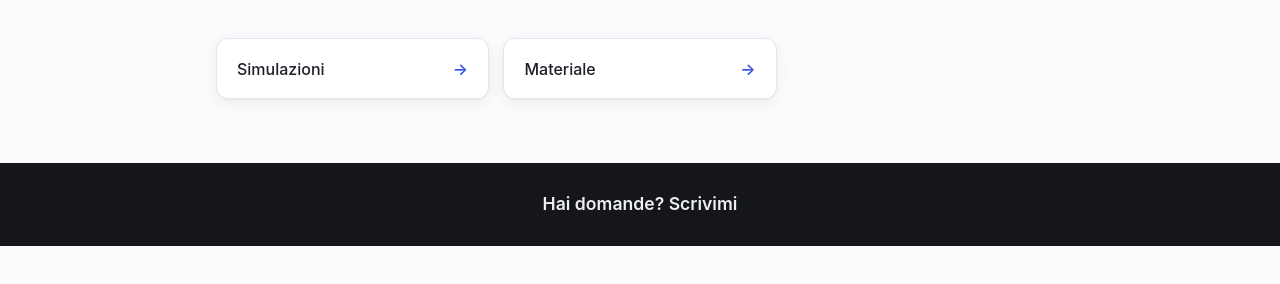
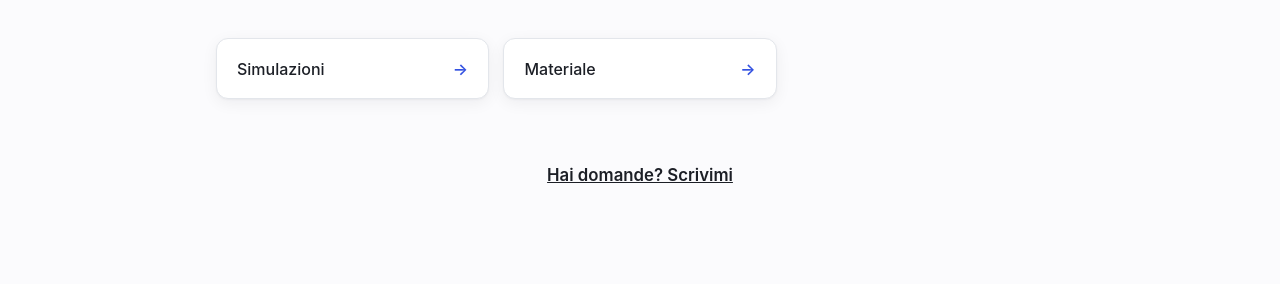
Before and after one commit to alessandroravelli/simulazioni-fisica-matematica, a plain HTML site: page public/index.html in a window 1280 px wide. Shown: the part 322-606 px from the top of the page. Drawn offline with Linux system fonts and the light colour scheme.

Commit message:
Contatto come testo semplice (colore adattivo al tema), hero anche su Simulazioni e Materiale senza citazione

```diff
--- a/public/assets/css/style.css
+++ b/public/assets/css/style.css
@@ -147,20 +147,20 @@ main.dashboard {
   padding-top: 2.5rem;
 }
 
-.banda-contatto {
+.contatto {
   display: block;
+  max-width: 56rem;
+  margin: 0 auto;
+  padding: 0 1.5rem 4rem;
   text-align: center;
-  padding: 1.75rem 1.5rem;
-  background: #14161c;
-  color: #eceef2;
-  text-decoration: none;
+  color: var(--fg);
+  text-decoration: underline;
   font-weight: 600;
-  font-size: 1.1rem;
-  transition: opacity 0.12s ease;
+  font-size: 1.05rem;
 }
 
-.banda-contatto:hover {
-  opacity: 0.8;
+.contatto:hover {
+  color: var(--accent);
 }
 
 a { color: var(--accent); }
--- a/public/index.html
+++ b/public/index.html
@@ -25,6 +25,6 @@
     </a>
   </div>
 </main>
-<a class="banda-contatto" href="mailto:alessandroravelli@collegiosacrafamiglia.it">Hai domande? Scrivimi</a>
+<a class="contatto" href="mailto:alessandroravelli@collegiosacrafamiglia.it">Hai domande? Scrivimi</a>
 </body>
 </html>
```
Also changed, not shown: public/materiale/index.html (+4 -1 lines), public/simulazioni/index.html (+4 -1 lines).
